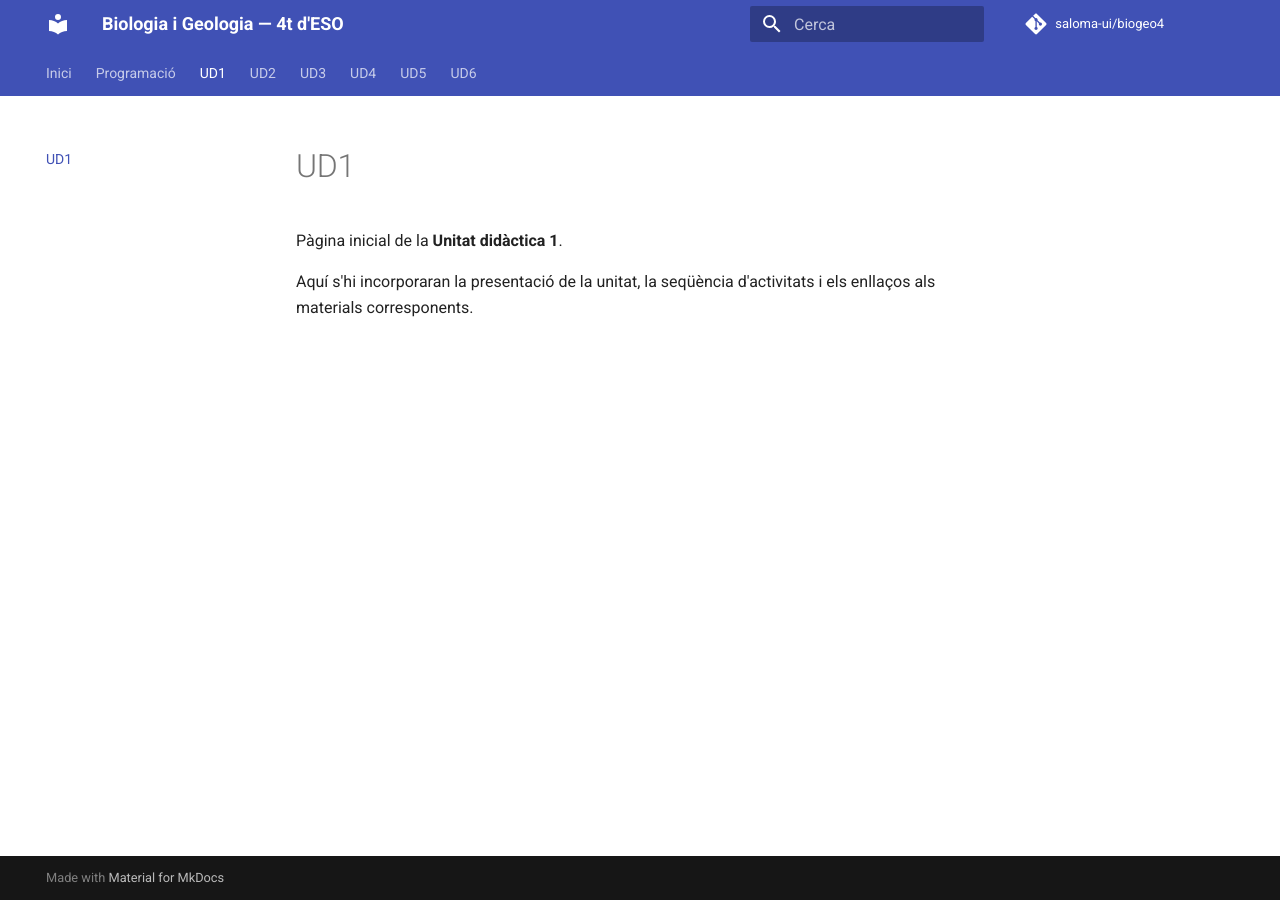
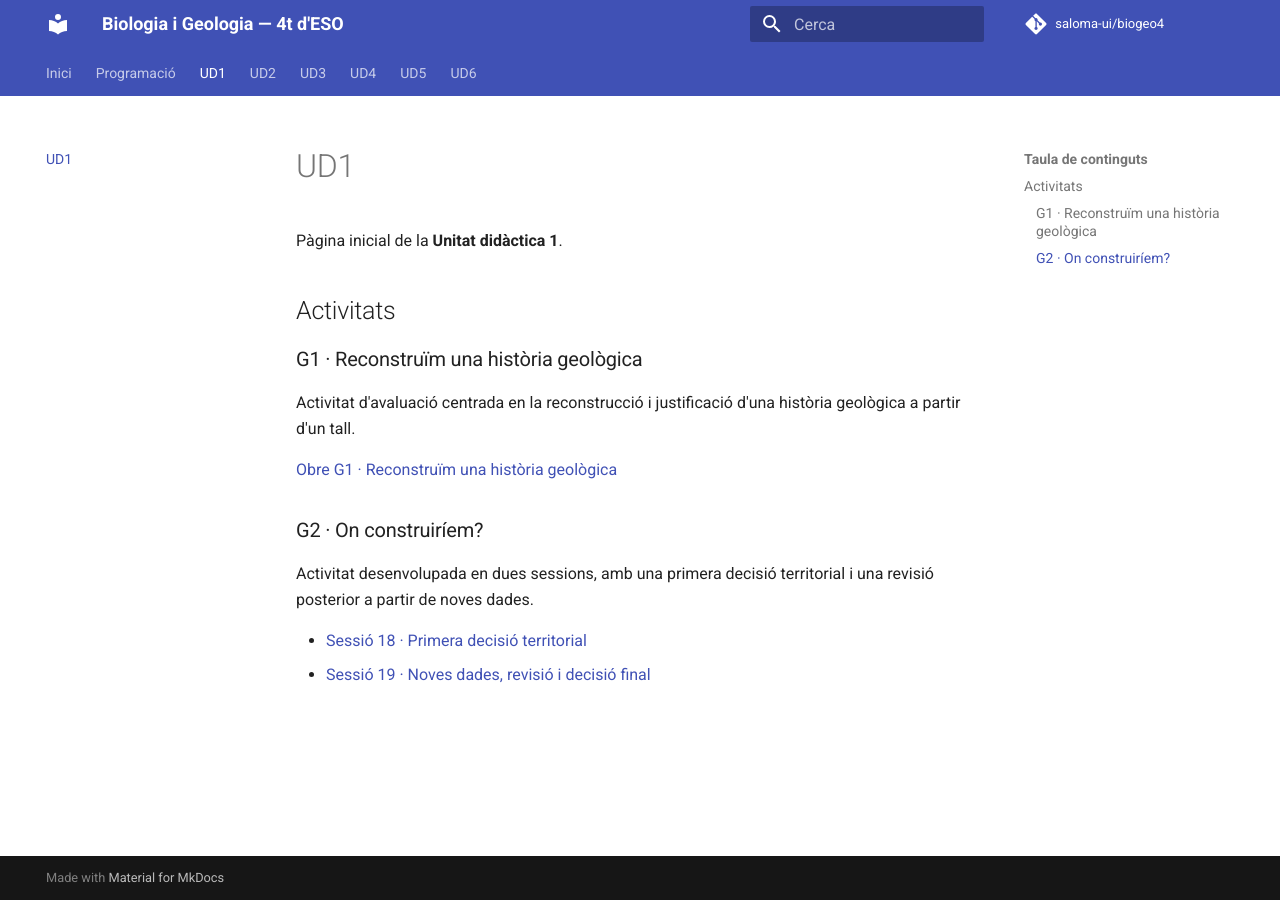
Before and after one commit to saloma-ui/biogeo4, an MkDocs documentation site: the page built from docs/ud1/index.md, in a window 1280 px wide. Built offline with MkDocs 1.6.1 and Material for MkDocs 9.7.7, drawn with Linux system fonts in a browser that asks for light colours; comment, search, counter and statistics services are not loaded.

Commit message:
Enllaça G1 i G2 des de la pàgina inicial de la UD1

```diff
--- a/docs/ud1/index.md
+++ b/docs/ud1/index.md
@@ -2,4 +2,17 @@
 
 Pàgina inicial de la **Unitat didàctica 1**.
 
-Aquí s'hi incorporaran la presentació de la unitat, la seqüència d'activitats i els enllaços als materials corresponents.
+## Activitats
+
+### G1 · Reconstruïm una història geològica
+
+Activitat d'avaluació centrada en la reconstrucció i justificació d'una història geològica a partir d'un tall.
+
+[Obre G1 · Reconstruïm una història geològica](activitats/G1/G1_reconstruim_una_historia_geologica.md)
+
+### G2 · On construiríem?
+
+Activitat desenvolupada en dues sessions, amb una primera decisió territorial i una revisió posterior a partir de noves dades.
+
+- [Sessió 18 · Primera decisió territorial](activitats/G2/g2_sessio_18.md)
+- [Sessió 19 · Noves dades, revisió i decisió final](activitats/G2/g2_sessio_19.md)
```
